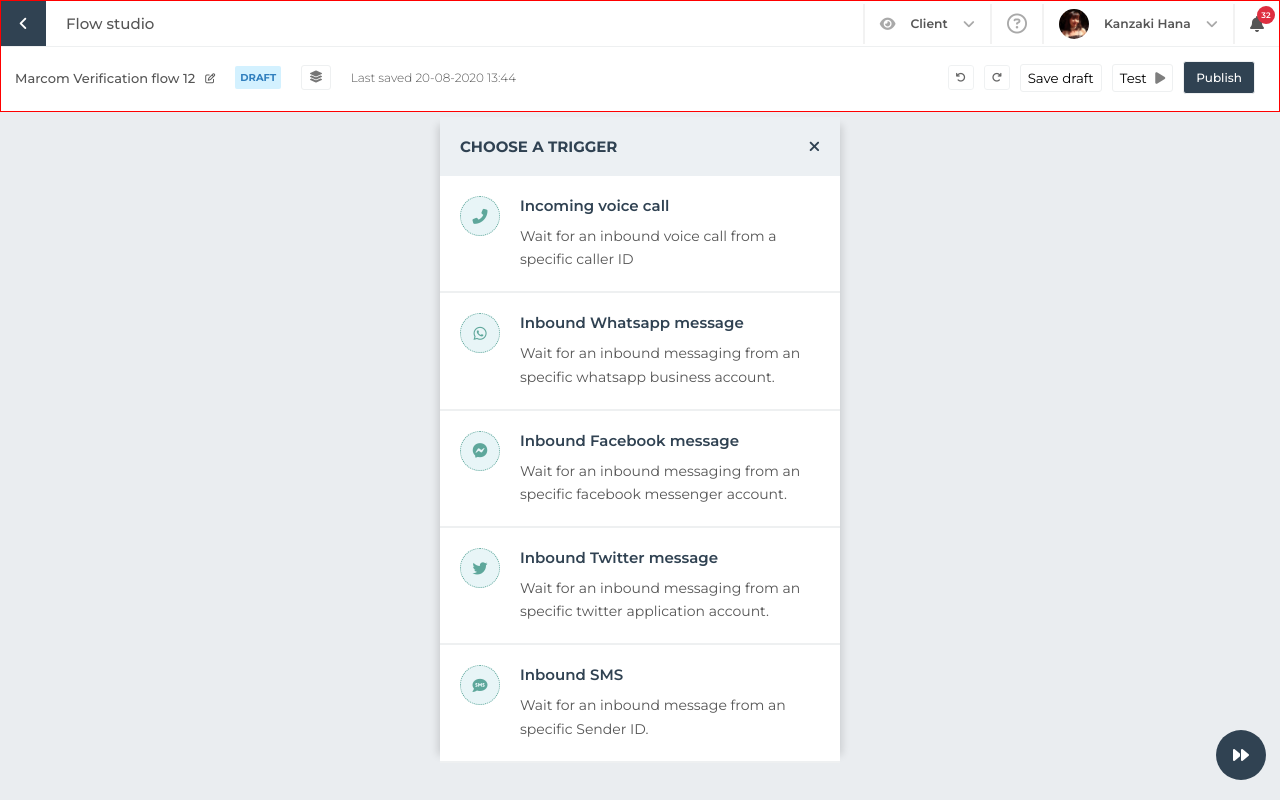
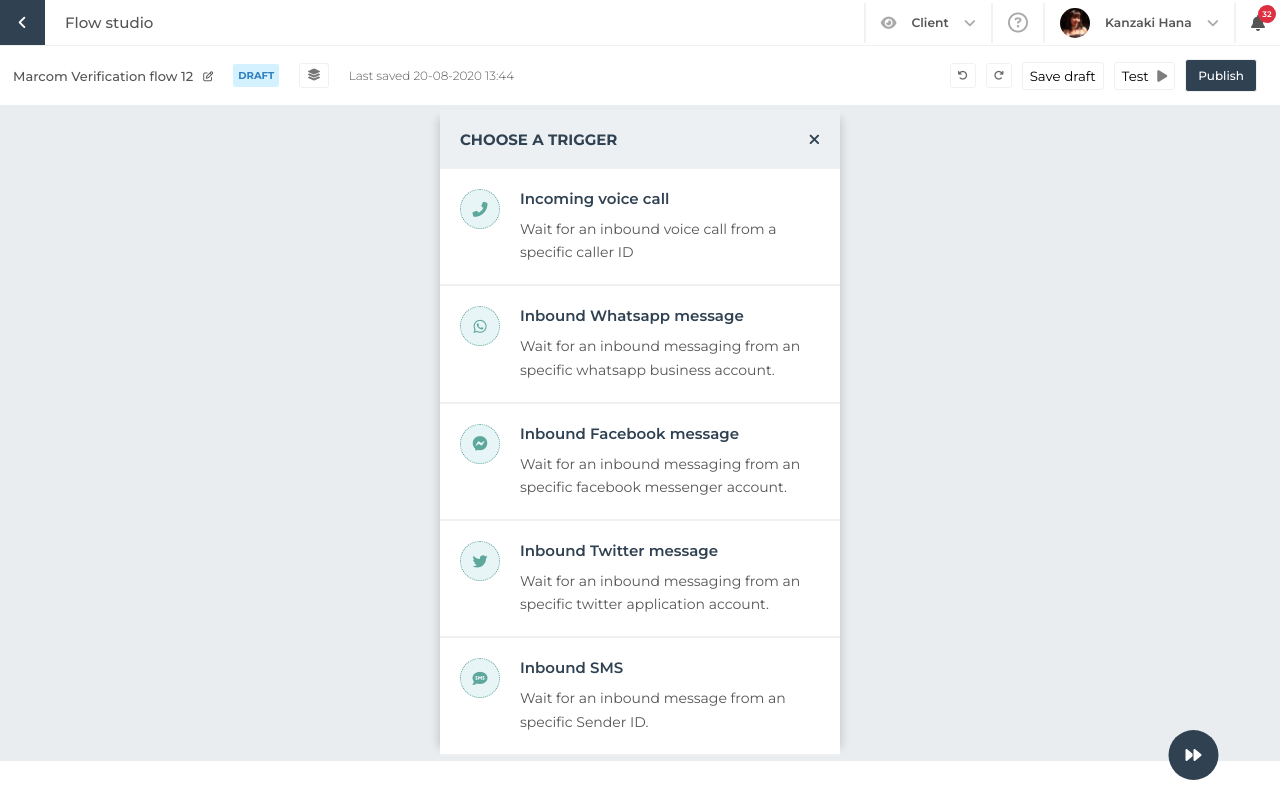
Before and after one commit to rick427/flow-studio, a plain HTML site: page index.html in a window 1280 px wide. Drawn offline with Linux system fonts and the light colour scheme.

Commit message:
fixed header bug

```diff
--- a/styles.css
+++ b/styles.css
@@ -65,8 +65,7 @@ a {
 }
 
 .header {
-  height: 14vh;
-  border: 1px solid red;
+  height: auto;
 }
 
 /* START OF TOP HEADER */
@@ -182,7 +181,7 @@ a {
 
 /* START OF BOTTOM HEADER */
 .header__bottom {
-  padding: 1.4rem;
+  padding: 1.3rem;
   display: flex;
   justify-content: space-between;
   align-items: center;
@@ -280,7 +279,7 @@ a {
 
 /* START OF CONTENT */
 .content {
-  min-height: calc(100vh - 14vh);
+  height: auto;
   display: flex;
   justify-content: center;
   align-items: flex-start;
@@ -373,6 +372,7 @@ a {
   align-items: center;
   left: 95%;
   bottom: 2rem;
+  transform: translateX(-95%);
   cursor: pointer;
 }
 
@@ -382,10 +382,6 @@ a {
 
 /* START OF MEDIA QUERIES -- @1024px, 950px, 670px, 500px, 400px, 320px */
 @media only screen and (max-width: 1024px) {
-  .header {
-    height: auto;
-  }
-
   .content {
     min-height: 100vh;
   }
```
